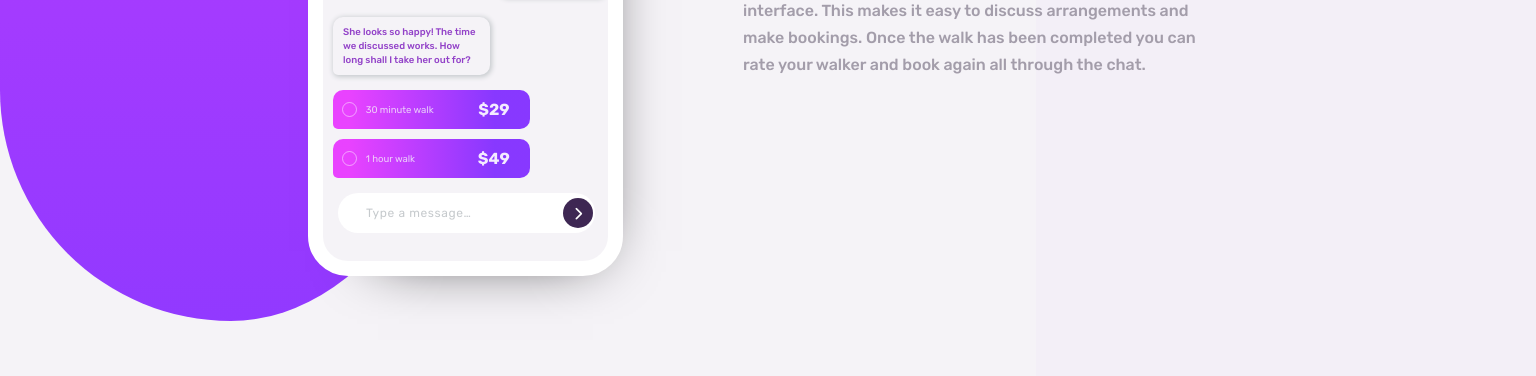
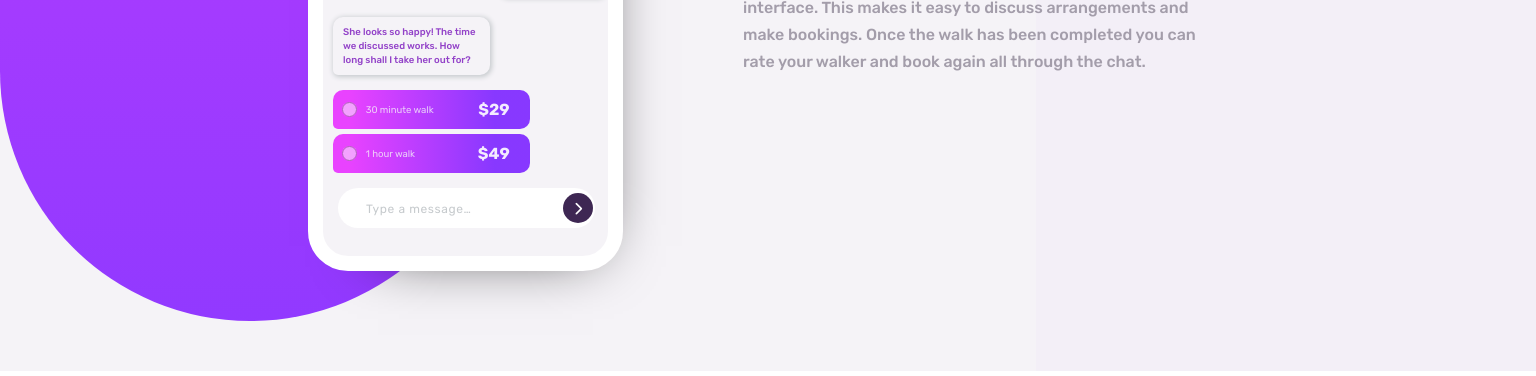
Before and after one commit to Galindezpro/desig-celular, a plain HTML site: page index.html in a window 1536 px wide. Shown: the part 509-885 px from the top of the page. Drawn offline with Linux system fonts and the light colour scheme.

Commit message:
ultima modificacion

```diff
--- a/index.html
+++ b/index.html
@@ -50,19 +50,21 @@
           <p class="msj__5--p1">She looks so happy! The time we discussed works. How long shall I take her out for?</p>
         </article>
         <article class="precios">
+          <form>
             <div class="precios__30min">
-            <div class="precios__30min--circulo"></div>
+                <input type="radio" class="precios__30min--circulo" name="precio" value="30min minute walk">
                 <p>30 minute walk</p>
                 <span>$29</span>
               </div>
               <div class="precios__60min">
-            <div class="precios__60min--circulo"></div>
+                <input type="radio" class="precios__60min--circulo" name="precio" value="1 hour walk">
                 <p>1 hour walk</p>
                 <span>$49</span>
             </div>
+          </form>
         </article>
         <div class="celular__envio-msj">
-          <textarea name="enviar-mensaje" class="celular__envio-msj--textarea" placeholder="Type a message…"></textarea>
+          <input type="text" name="enviar-mensaje" class="celular__envio-msj--textarea" placeholder="Type a message…">
           <button><i class="fa-solid fa-chevron-up fa-rotate-90"></i></button>
         </div>
       </section>
--- a/style.css
+++ b/style.css
@@ -276,12 +276,9 @@ html {
     opacity: .9;
 }
 
-.contenedor__secundario .celular .precios .precios__30min--circulo,
-.contenedor__secundario .celular .precios .precios__60min--circulo {
+.contenedor__secundario .celular .precios input {
     width: 15px;
     height: 15px;
-    border-radius: 50%;
-    border: 1px solid var(--White);
     opacity: .5;
 }
 
@@ -306,7 +303,6 @@ html {
 }
 
     .contenedor__secundario .celular .celular__envio-msj .celular__envio-msj--textarea {
-    resize: none;
     width: 90%;
     height: 40px;
     border-radius: 40px;
@@ -317,13 +313,11 @@ html {
 }
 
 .contenedor__secundario .celular .celular__envio-msj .celular__envio-msj--textarea::placeholder {
-    position: relative;
-    top: 13px;
     padding-left: 28px;
     color: var(--Grayish-Blue);
     font-size: .75rem;
     letter-spacing: .6px;
-    /* font-weight: 400; */
+
 }
 
 .contenedor__secundario .celular .celular__envio-msj button {
@@ -443,13 +437,13 @@ html {
     .contenedor__principal .contenedor__fondo-top {
         width: 500px;
         height: 830px;
-        border-radius: 0 0 70% 300px;
+        border-radius: 0 0 30em 30em;
 
     }
 
     .contenedor__principal .contenedor__fondo-buttom {
         width: 500px;
         height: 830px;
-        border-radius: 70% 300px 0 0;
+        border-radius: 30em 25em 0 0;
     }
 }
```
Lines whose indentation alone changed are shown as unchanged.
